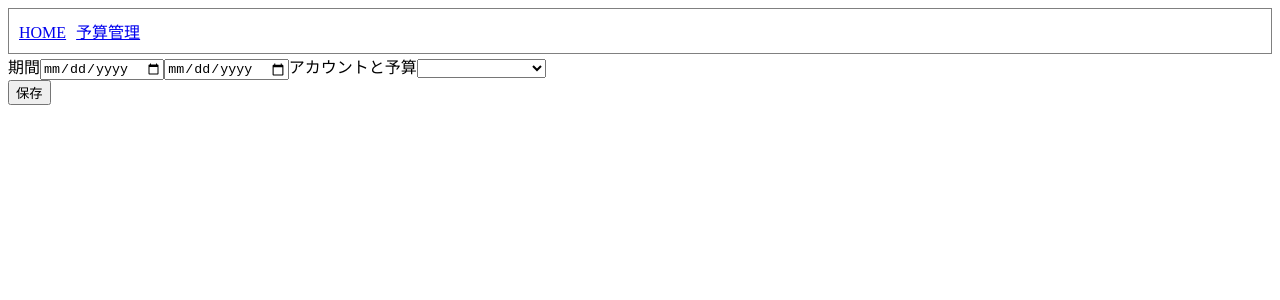
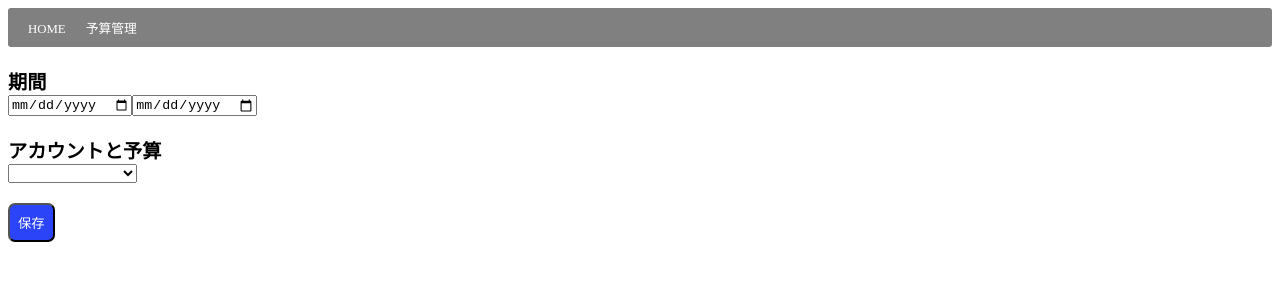
Before and after one commit to ringtail003/handson-angular-link-components, an Angular app: page /budget in a window 1280 px wide. Shown: the top 300 px of the page. Built offline with nearby package versions, Linux system fonts and the light colour scheme.

Commit message:
横並びで見づらいのでスタイル調整

```diff
--- a/src/app/app.component.scss
+++ b/src/app/app.component.scss
@@ -1,8 +1,15 @@
 nav {
   display: block;
-  border: solid 1px gray;
-  padding: 10px;
+  padding: 10px 20px;
   a {
-    margin-right: 10px;
+    margin-right: 20px;
+    color: white;
+    text-decoration: none;
+    &:hover {
+      color: aquamarine;
+    }
   }
+  font-size: 0.8em;
+  border-radius: 3px;
+  background: gray;
 }
--- /dev/null
+++ b/src/app/pages/budget/components/forms/budget-schedule-editor/budget-schedule-editor.component.scss
@@ -0,0 +1,43 @@
+label {
+  display: block;
+  margin-top: 20px;
+  font-size: 1.2em;
+  font-weight: 600;
+}
+
+:host ::ng-deep account-list {
+  button {
+    border-radius: 4px;
+    padding: 4px;
+    background: #fb3f42;
+    color: white;
+  }
+
+  .name {
+    background: #a1cbf9;
+    padding: 6px;
+    border-radius: 2px;
+    font-size: 0.8em;
+  }
+}
+
+:host ::ng-deep simple-action-button button {
+  border-radius: 7px;
+  margin-top: 20px;
+  padding: 8px;
+  background: #2b44f7;
+  color: white;
+}
+
+:host ::ng-deep input {
+  &[type="number"] {
+    border-radius: 3px;
+    border: solid 1px #cccccc;
+    padding: 5px;
+  }
+  &[type="text"] {
+    border-radius: 3px;
+    border: solid 1px #cccccc;
+    padding: 5px;
+  }
+}
--- a/src/app/pages/budget/components/forms/budget-schedule-editor/budget-schedule-editor.component.ts
+++ b/src/app/pages/budget/components/forms/budget-schedule-editor/budget-schedule-editor.component.ts
@@ -7,7 +7,7 @@ import { ObjectCopy } from 'src/app/shared/utils';
 @Component({
   selector: 'budget-schedule-editor',
   templateUrl: './budget-schedule-editor.component.html',
-  styleUrls: []
+  styleUrls: ['./budget-schedule-editor.component.scss'],
 })
 export class BudgetScheduleEditorComponent implements OnInit, OnChanges {
   @Input() accounts: Account[] = [];
--- a/src/app/pages/budget/components/units/account-list/account-list.component.html
+++ b/src/app/pages/budget/components/units/account-list/account-list.component.html
@@ -1,6 +1,8 @@
 <table>
   <tr *ngFor="let account of input">
-    <td>{{account.name}}</td>
+    <td>
+      <span class="name">{{account.name}}</span>
+    </td>
     <td>
       <input
         type="number"
```
